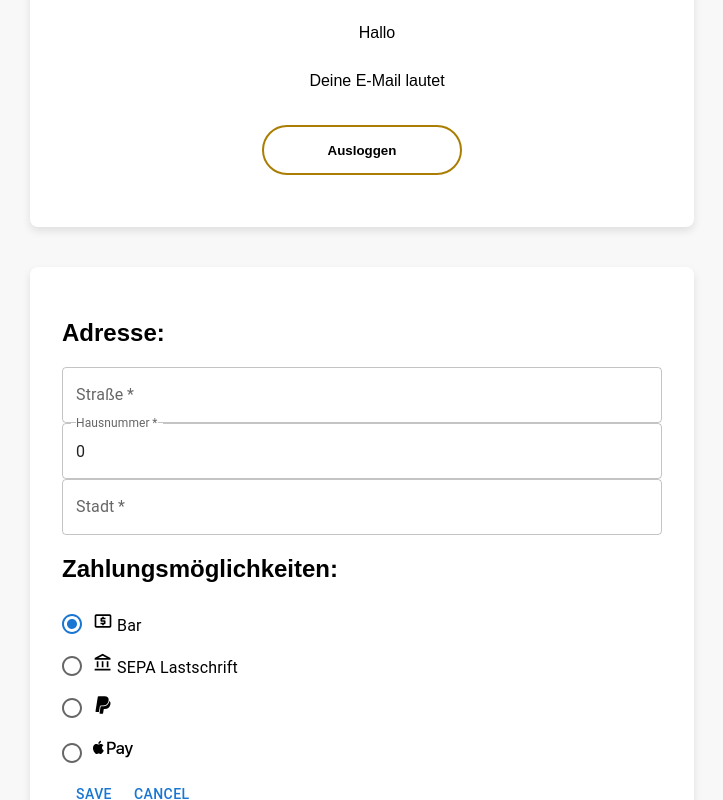
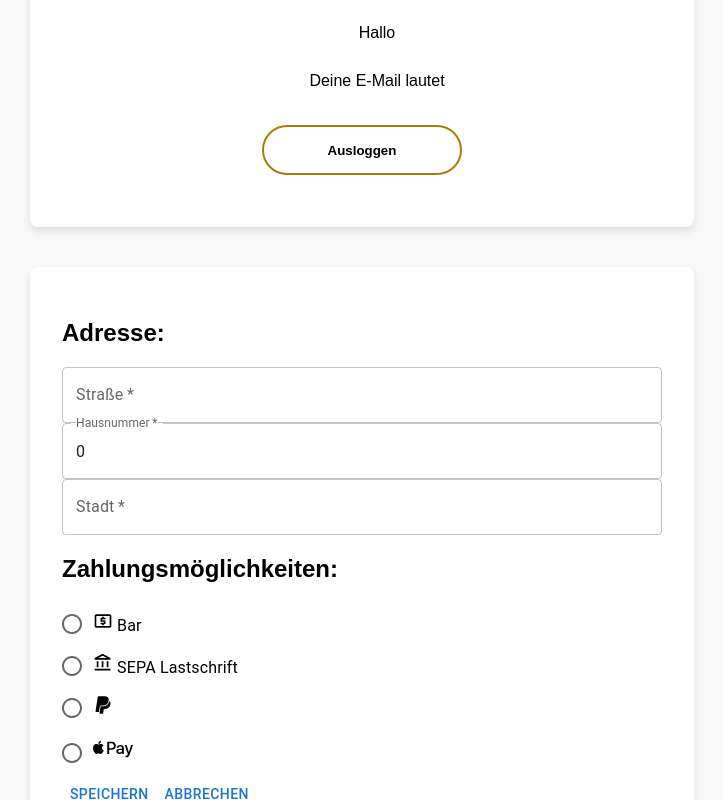
Before and after one commit to 2204Simon/Website-dynamisch, a React (Create React App) app in the folder my-app/: page /LoggedIn in a window 1280 px wide. Both pictures are taken after a click on the button 640 px from the left and 814 px from the top of the page. Shown: the part 246-1046 px from the top of the page, without its empty margins (278-1001 px from the left). Built offline with nearby package versions, Linux system fonts and the light colour scheme.

Commit message:
Überarbeitung Texte Zahlungsmöglichkeiten

```diff
--- a/my-app/src/pages/loggedIn/AdressData.tsx
+++ b/my-app/src/pages/loggedIn/AdressData.tsx
@@ -110,7 +110,7 @@ export default function AdressInformation(): JSX.Element {
                   defaultValue={"bar"}
                 >
                   <FormControlLabel
-                    value="bar"
+                    value="Barzahlung"
                     control={<Radio />}
                     label={
                       <div>
@@ -119,7 +119,7 @@ export default function AdressInformation(): JSX.Element {
                     }
                   />
                   <FormControlLabel
-                    value="lastschrift"
+                    value="SEPA Lastschriftmandat"
                     control={<Radio />}
                     label={
                       <div>
@@ -129,7 +129,7 @@ export default function AdressInformation(): JSX.Element {
                     }
                   />
                   <FormControlLabel
-                    value="paypal"
+                    value="Paypal"
                     control={<Radio />}
                     label={
                       <div>
@@ -139,7 +139,7 @@ export default function AdressInformation(): JSX.Element {
                     }
                   />
                   <FormControlLabel
-                    value="apple-pay"
+                    value="Apple Pay"
                     control={<Radio />}
                     label={
                       <div>
@@ -150,8 +150,8 @@ export default function AdressInformation(): JSX.Element {
                 </RadioGroup>
               </FormControl>
             </Grid>
-            <Button type="submit">Save</Button>
-            <Button onClick={handleCancel}>Cancel</Button>
+            <Button type="submit">Speichern</Button>
+            <Button onClick={handleCancel}>Abbrechen</Button>
           </form>
         ) : (
           <div>
```
